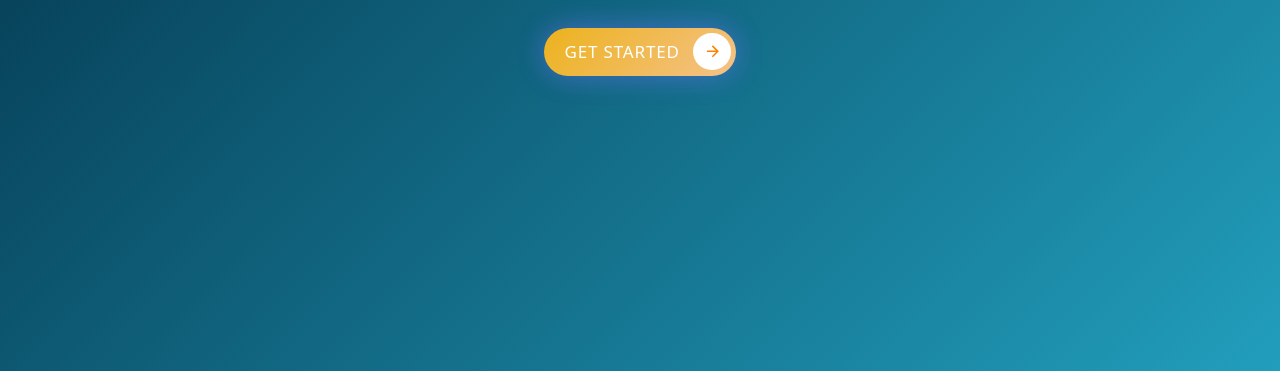
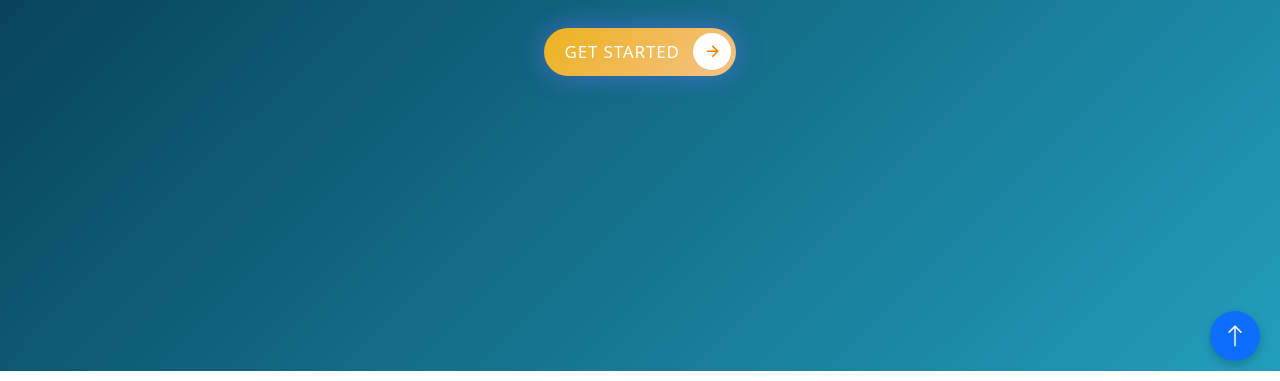
Before and after one commit to ShreyaJani14/Javapedia, a plain HTML site: page index.html in a window 1280 px wide. Shown: the part 419-800 px from the top of the page. Drawn offline with nearby package versions, Linux system fonts and the light colour scheme.

Commit message:
Added back-to-top button to homepage

```diff
--- a/index.html
+++ b/index.html
@@ -10,8 +10,32 @@
       integrity="sha384-sRIl4kxILFvY47J16cr9ZwB07vP4J8+LH7qKQnuqkuIAvNWLzeN8tE5YBujZqJLB"
       crossorigin="anonymous"
     />
+    <link rel="stylesheet"
+href="https://cdn.jsdelivr.net/npm/bootstrap-icons@1.11.3/font/bootstrap-icons.min.css">
   </head>
   <style>
+    .top-btn{
+    position: fixed;
+    bottom: 20px;
+    right: 20px;
+    width: 50px;
+    height: 50px;
+    background: #0d6efd;
+    color: white;
+    border-radius: 50%;
+    text-decoration: none;
+    display: flex;
+    justify-content: center;
+    align-items: center;
+    font-size: 24px;
+    font-weight: bold;
+    box-shadow: 0 4px 10px rgba(0,0,0,0.2);
+    z-index: 999;
+}
+.top-btn:hover{
+    background: #084298;
+    color: white;
+}
     .nav-link {
       color: white;
       font-size: 18px;
@@ -401,7 +425,11 @@
     </div>
 
     </div>
-
+<div>
+    <a href="./I.html" class="top-btn">
+    <i class="bi bi-arrow-up"></i>
+</a>
+</div>
 
     <footer class="p-5 mt-5" style="background-color: rgb(26, 24, 24);">
 
```
